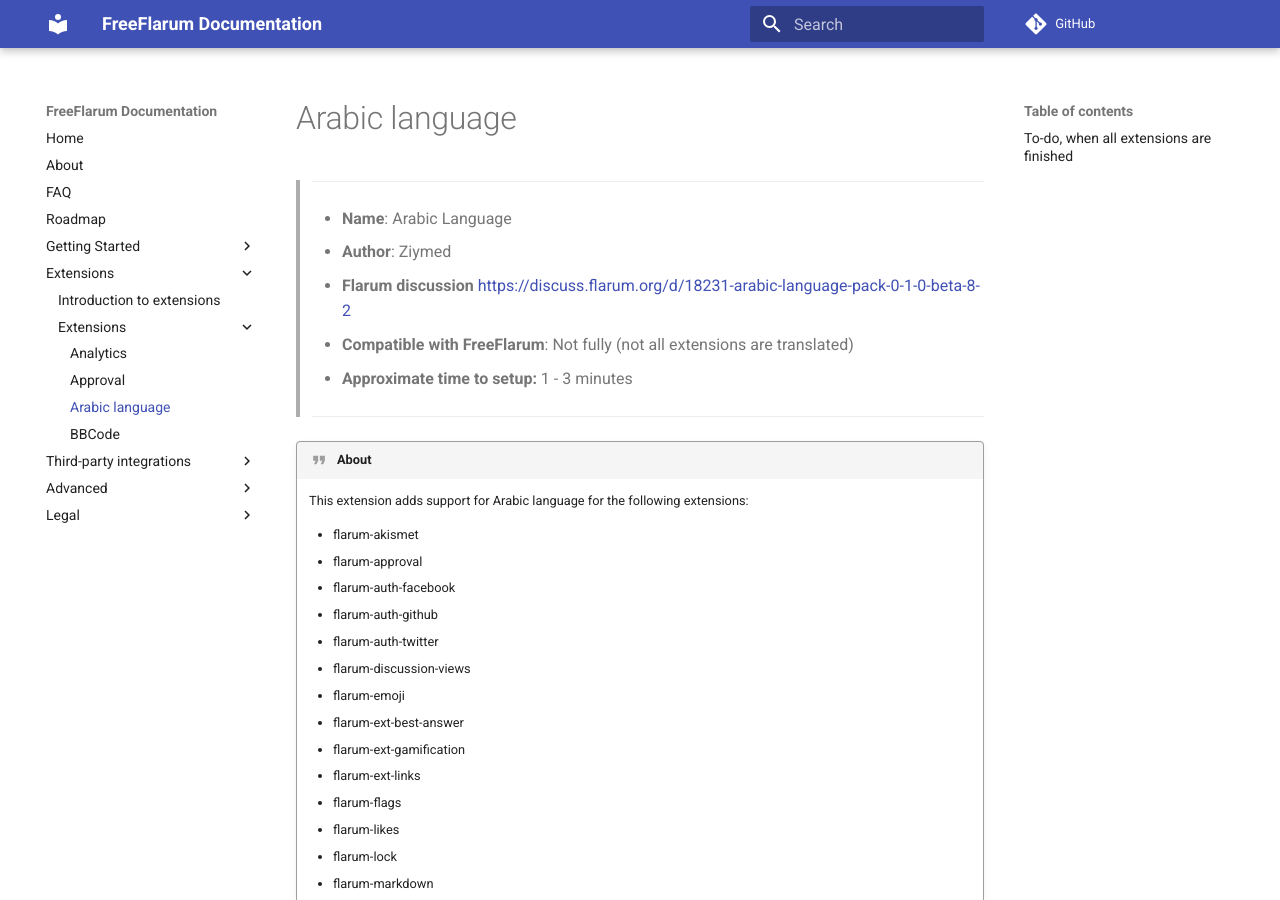
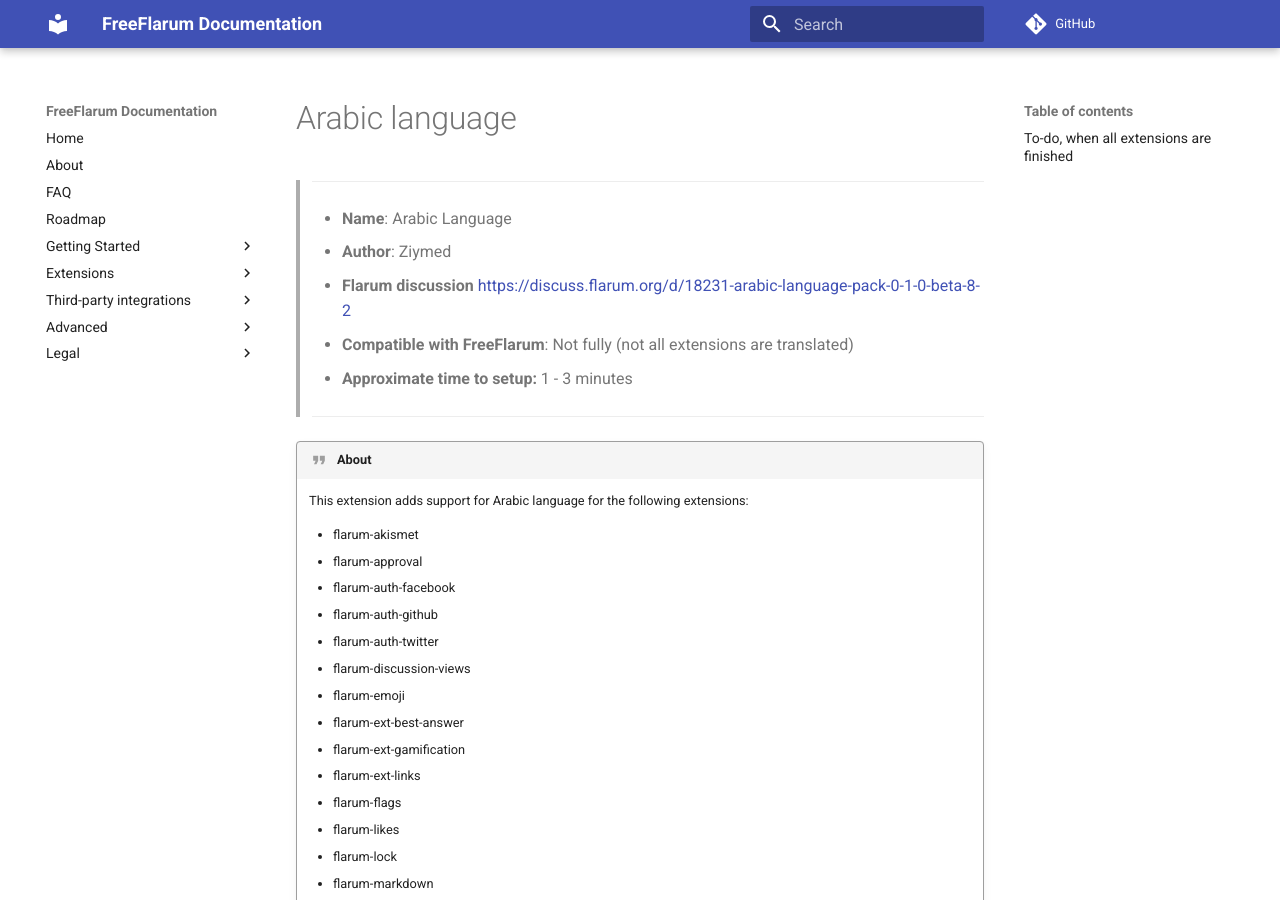
Before and after one commit to FreeFlarum/freeflarum.com, an MkDocs documentation site: the page built from docs/howto/extensions/arabic-language.md, in a window 1280 px wide and 900 px high. Built offline with MkDocs 1.6.1 and Material for MkDocs 9.7.7, drawn with Linux system fonts in a browser that asks for light colours; comment, search, counter and statistics services are not loaded.

Commit message:
Update mkdocs.yml

```diff
--- a/mkdocs.yml
+++ b/mkdocs.yml
@@ -18,7 +18,6 @@
     - howto/private-forum.md
   - Extensions:
     - howto/extensions/about-extensions.md
-    - Extensions:
         - howto/extensions/analytics.md
         - howto/extensions/approval.md
         - howto/extensions/arabic-language.md
```
